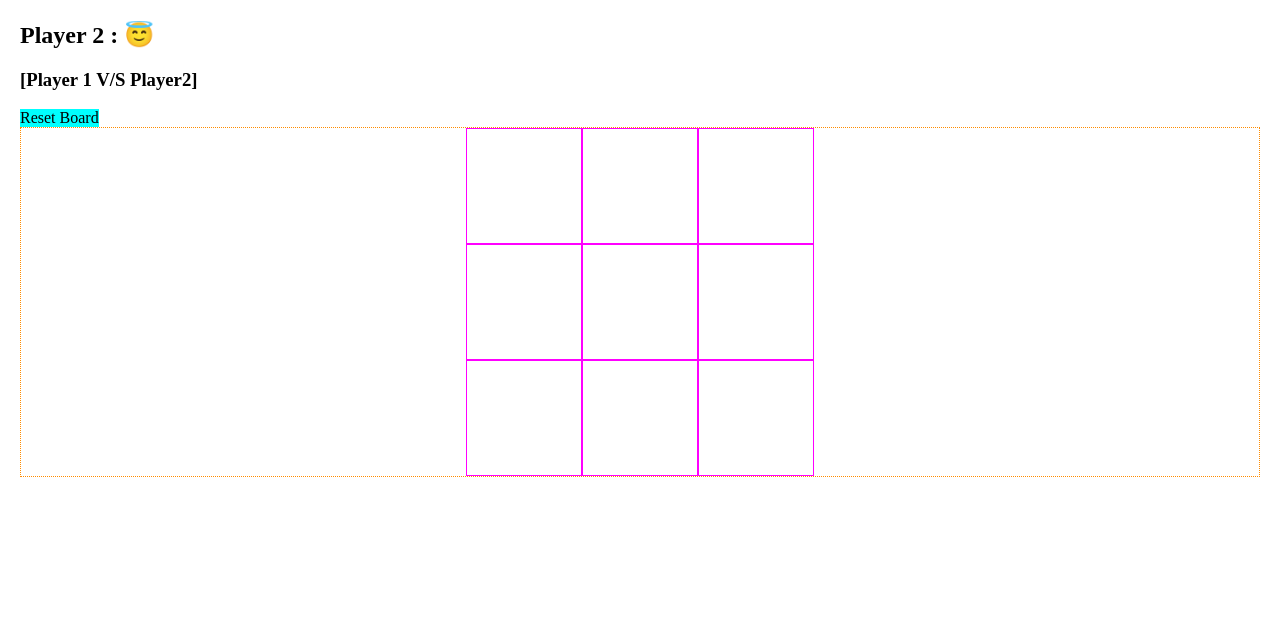
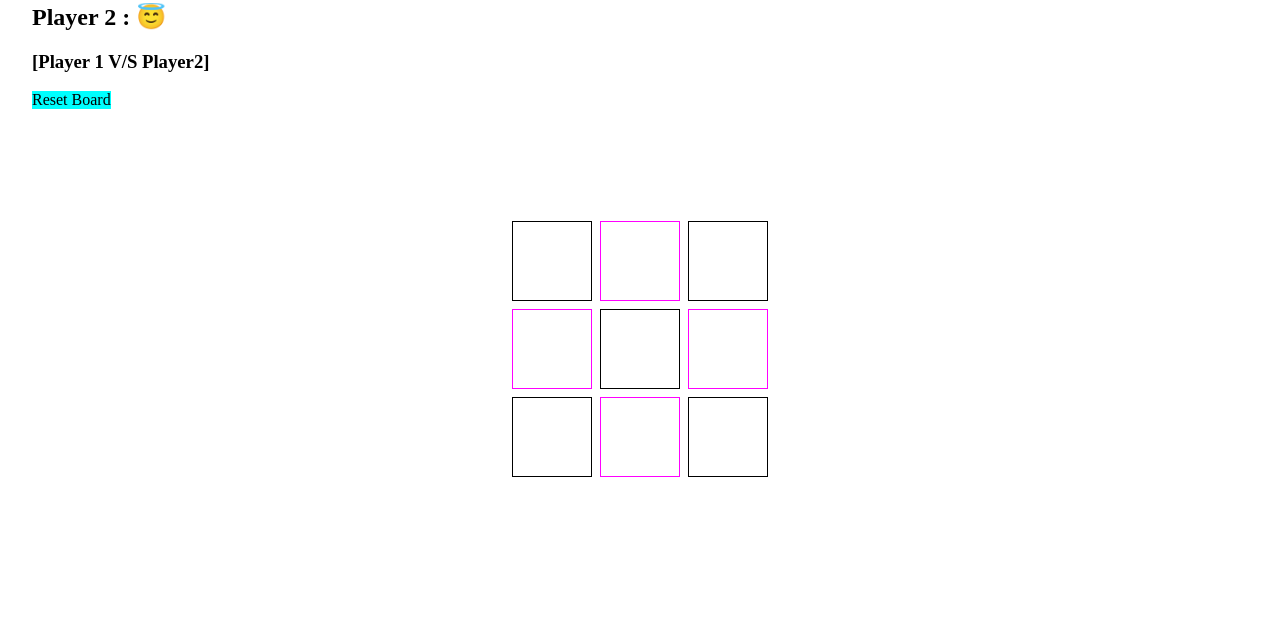
Before and after one commit to aman0207/htmlTest1, a plain HTML site: page ticktakto.htm in a window 1280 px wide. Shown: the part 157-800 px from the top of the page. Drawn offline with Linux system fonts and the light colour scheme.

Commit message:
Improved layout of the tic tack board

```diff
--- a/ticktakto.css
+++ b/ticktakto.css
@@ -1,28 +1,46 @@
-@import url('global.css');
+@import url("global.css");
 
-.container {
-    display: grid;
-    border: darkorange 1px dotted;
-    justify-content: center;
-    grid-template-columns: auto auto auto;
+body {
+  min-width: 480px;
 }
 
-.content {
-    display: block;
-    border: fuchsia 1px solid;
-    padding: 7px;
-    width: 100px;
-    height: 100px;
-    font-size: 100px;
+.main {
+  padding: 4ch;
+  height: 40vh;
 }
 
-.content:hover {
-    cursor: pointer;
+.board-container {
+  display: flex;
+  justify-content: center;
+  align-items: center;
+  height: 60vh;
+}
+.grid {
+  display: grid;
+  gap: 1vh;
+  grid-template-columns: repeat(3, minmax(10vh, auto));
+  grid-template-rows: repeat(3, minmax(10vh, auto));
+}
+
+.tile {
+  display: flex;
+  align-items: center;
+  justify-content: center;
+  border: fuchsia 1px solid;
+  font-size: xx-large;
+}
+
+.tile:nth-child(odd) {
+  border: black 1px solid;
+}
+
+.tile:hover {
+  cursor: pointer;
 }
 
 .reset {
-    display: block;
-    background-color: aqua;
-    width: max-content;
-    cursor: pointer;
+  display: block;
+  background-color: aqua;
+  width: max-content;
+  cursor: pointer;
 }
--- a/ticktakto.htm
+++ b/ticktakto.htm
@@ -1,10 +1,9 @@
 <!DOCTYPE html>
 <html lang="en">
-
   <head>
-    <meta charset="UTF-8">
-    <meta http-equiv="X-UA-Compatible" content="IE=edge">
-    <meta name="viewport" content="width=device-width, initial-scale=1.0">
+    <meta charset="UTF-8" />
+    <meta http-equiv="X-UA-Compatible" content="IE=edge" />
+    <meta name="viewport" content="width=device-width, initial-scale=1.0" />
     <title>TickTacToe</title>
     <link rel="stylesheet" href="ticktakto.css" />
     <script src="script.js" defer></script>
@@ -19,25 +18,27 @@
         <li><button onclick="switchTheme()">Theme</button></li>
       </ul>
     </nav>
-    <div class="parent-container">
+    <div class="main">
       <h1>Tic Tac Toe</h1>
-        <h2 id="player1" style="color: red;">Player 1 : &#128520;</h2>
+      <h2 id="player1" style="color: red">Player 1 : &#128520;</h2>
       <h2 id="player2">Player 2 : &#128519;</h2>
       <h3 id="winner">[Player 1 V/S Player2]</h3>
       <div class="reset" onclick="resetGame()">Reset Board</div>
-        <div class="container">
 
-            <div class="content" onclick="boxClicked('0')" id="box0"> </div>
-            <div class="content" onclick="boxClicked('1')" id="box1"> </div>
-            <div class="content" onclick="boxClicked('2')" id="box2"> </div>
-            <div class="content" onclick="boxClicked('3')" id="box3"> </div>
-            <div class="content" onclick="boxClicked('4')" id="box4"> </div>
-            <div class="content" onclick="boxClicked('5')" id="box5"> </div>
-            <div class="content" onclick="boxClicked('6')" id="box6"> </div>
-            <div class="content" onclick="boxClicked('7')" id="box7"> </div>
-            <div class="content" onclick="boxClicked('8')" id="box8"> </div>
+      <!-- Tic Tac Toe Board -->
+      <div class="board-container">
+        <div class="grid">
+          <div class="tile" onclick="boxClicked('0')" id="box0"></div>
+          <div class="tile" onclick="boxClicked('1')" id="box1"></div>
+          <div class="tile" onclick="boxClicked('2')" id="box2"></div>
+          <div class="tile" onclick="boxClicked('3')" id="box3"></div>
+          <div class="tile" onclick="boxClicked('4')" id="box4"></div>
+          <div class="tile" onclick="boxClicked('5')" id="box5"></div>
+          <div class="tile" onclick="boxClicked('6')" id="box6"></div>
+          <div class="tile" onclick="boxClicked('7')" id="box7"></div>
+          <div class="tile" onclick="boxClicked('8')" id="box8"></div>
+        </div>
       </div>
     </div>
   </body>
-
 </html>
```
Lines whose indentation alone changed are shown as unchanged.
